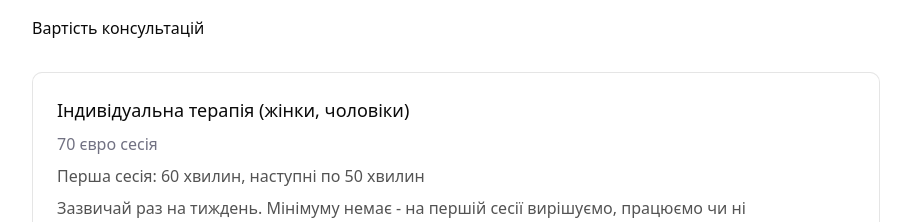
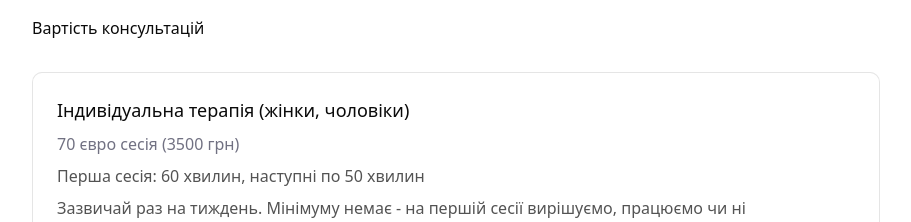
Before and after one commit to Storozhevska/vite-psychotherapist-site, a React (Vite) app: page / in a window 1280 px wide. Shown: the part 1960-2182 px from the top of the page, without its empty margins (184-1095 px from the left). Built offline with nearby package versions, Linux system fonts and the light colour scheme.

Commit message:
fix: price

```diff
--- a/src/App.tsx
+++ b/src/App.tsx
@@ -188,7 +188,7 @@ export default function App() {
             <div className="p-6 rounded-lg border border-border bg-card">
               <div className="mb-2">
                 <h3 className="mb-2">Індивідуальна терапія (жінки, чоловіки)</h3>
-                <p className="text-muted-foreground">70 євро сесія</p>
+                <p className="text-muted-foreground">70 євро сесія (3500 грн)</p>
               </div>
               <div className="space-y-2 text-foreground/70 mb-4">
                 <p>Перша сесія: 60 хвилин, наступні по 50 хвилин</p>
```
